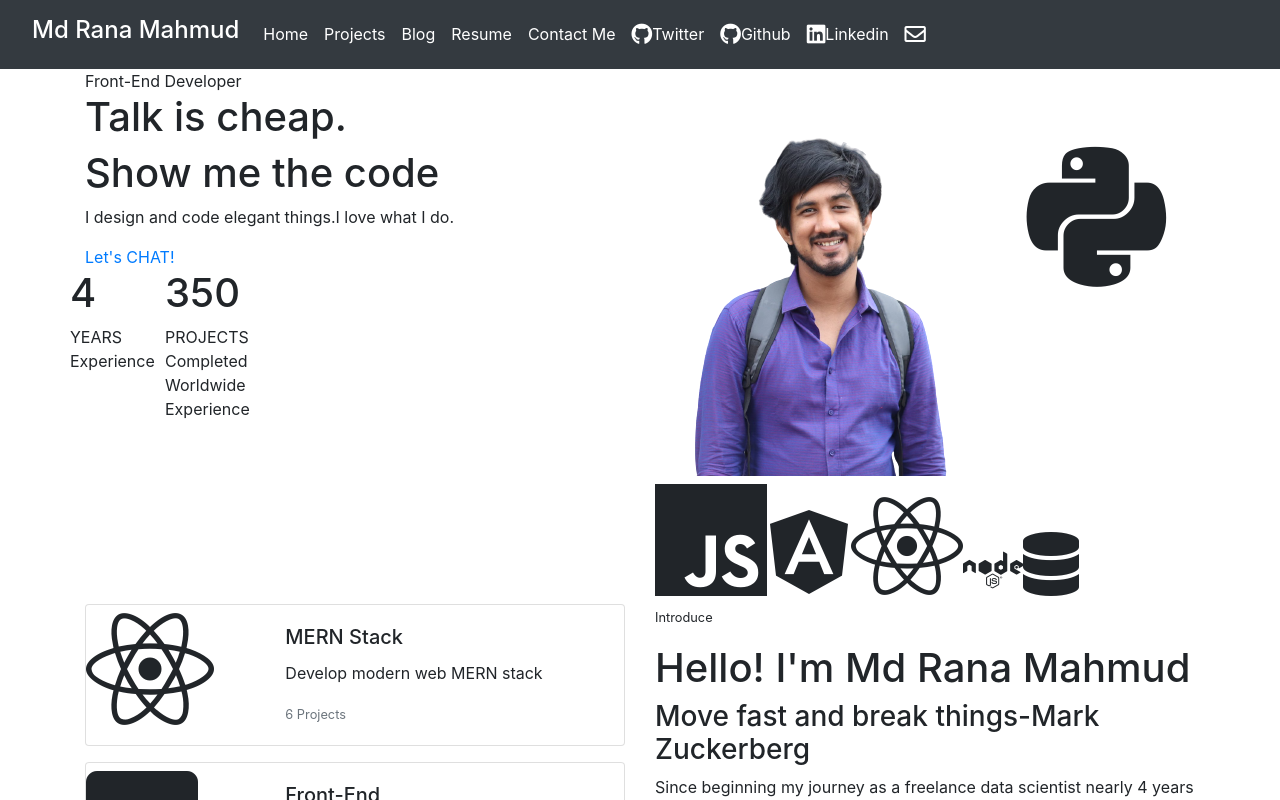
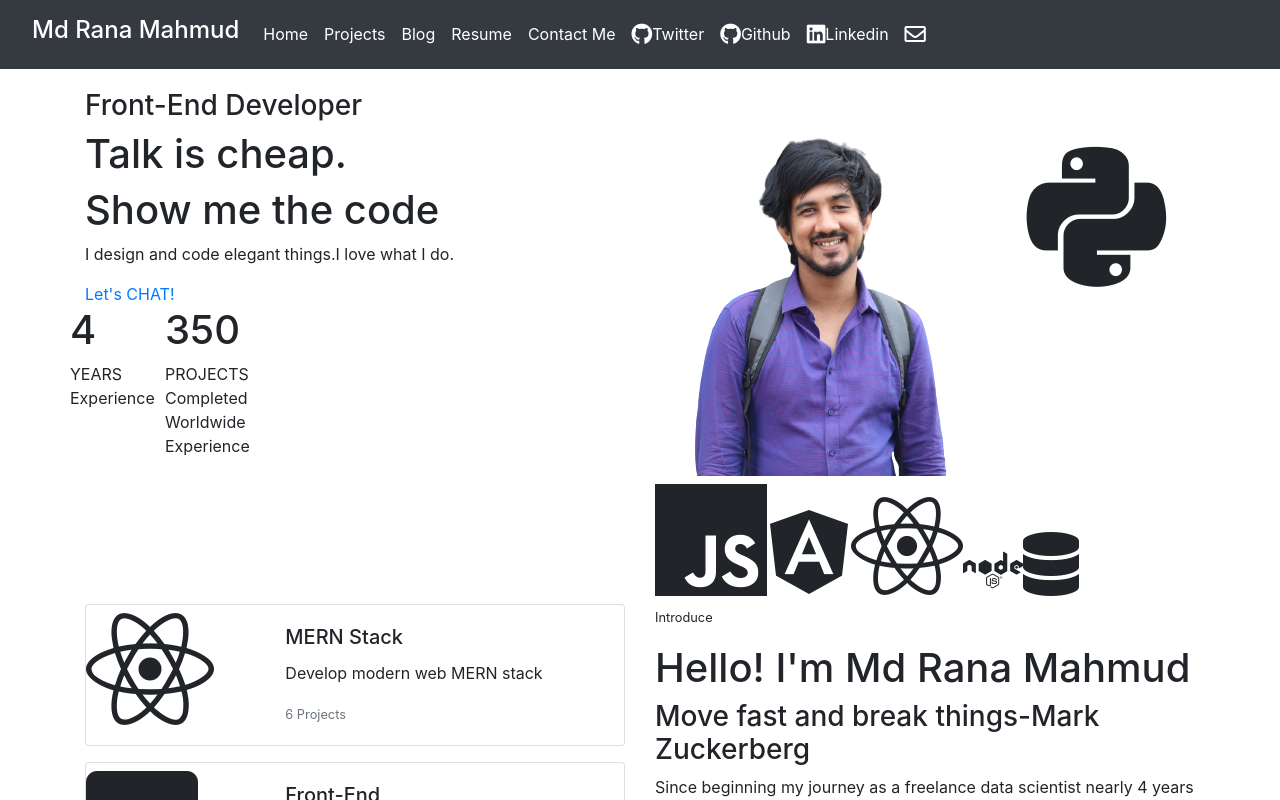
Before and after one commit to ranamahmud/developer-portfolio, a React (Create React App) app: page / in a window 1280 px wide. Shown: the top 800 px of the page. Built offline with nearby package versions, Linux system fonts and the light colour scheme.

Commit message:
project image updated

```diff
--- a/src/components/Projects/Projects.js
+++ b/src/components/Projects/Projects.js
@@ -25,7 +25,7 @@ const Projects = () => {
                     </Col>
                     <Col md={4}>
                         <Card style={{ width: '18rem' }}>
-                            <Card.Img variant="top" src="holder.js/100px180" />
+                            <Card.Img variant="top" src={require('../../images/projects/travel-guru.png').default} />
                             <Card.Body>
                                 <Card.Title>Card Title</Card.Title>
                                 <Card.Text>
@@ -39,9 +39,9 @@ const Projects = () => {
                     </Col>
                     <Col md={4}>
                         <Card style={{ width: '18rem' }}>
-                            <Card.Img variant="top" src="holder.js/100px180" />
+                            <Card.Img variant="top" src={require('../../images/projects/travel-guru.png').default} />
                             <Card.Body>
-                                <Card.Title>Card Title</Card.Title>
+                                <Card.Title>Travel Guru</Card.Title>
                                 <Card.Text>
                                     Some quick example text to build on the card title and make up the bulk of
                                     the card's content.
@@ -53,9 +53,9 @@ const Projects = () => {
                     </Col>
                     <Col md={4}>
                         <Card style={{ width: '18rem' }}>
-                            <Card.Img variant="top" src="holder.js/100px180" />
+                            <Card.Img variant="top" src={require('../../images/projects/volunteer-network.png').default} />
                             <Card.Body>
-                                <Card.Title>Card Title</Card.Title>
+                                <Card.Title>Volunteer Network</Card.Title>
                                 <Card.Text>
                                     Some quick example text to build on the card title and make up the bulk of
                                     the card's content.
--- a/src/components/commons/Header/Header.js
+++ b/src/components/commons/Header/Header.js
@@ -7,7 +7,9 @@ const Header = () => {
         <Container>
             <Row>
                 <Col md={6}>
-                    <div>Front-End Developer</div>
+                    <div style={{
+                        marginTop: "20px"
+                    }}><h3 id="tag-line">Front-End Developer</h3></div>
                     <div className="talk">
                         <h1>Talk is cheap.</h1>
                         <h1>Show me the code</h1>
```
